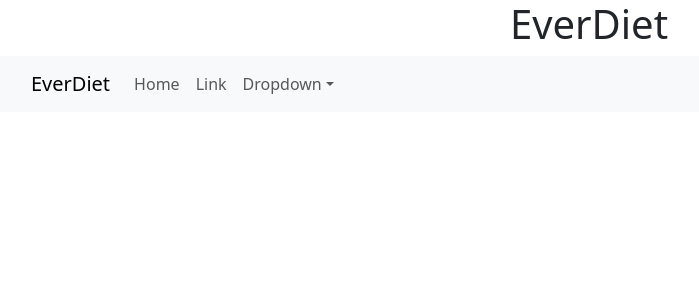
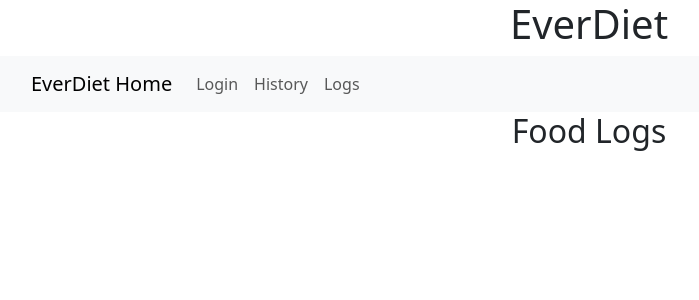
Before and after one commit to ashley773877/food-logger-frontend, a React (Create React App) app: page /Logs in a window 1280 px wide. Shown: the top 300 px of the page, without its empty margins (51-750 px from the left). Built offline with nearby package versions, Linux system fonts and the light colour scheme.

Commit message:
paths for h and logs was corrected

```diff
--- a/src/App.js
+++ b/src/App.js
@@ -1,11 +1,12 @@
 //import {useEffect, useState} from 'react'
 import './App.css';
 import { Routes, Route } from 'react-router-dom'
-import NavBar from './components/NavBar';
+
 import HomePage from './pages/HomePage'
 import LoginPage from './pages/LoginPage'
-import historyPage from './pages/historyPage';
-import logPage from './pages/LogPage';
+import HistoryPage from './pages/historyPage.js';
+import Navigation from './components/NavBar';
+import LogPage from './pages/LogPage.js';
 
 function App() {
   return (
@@ -13,12 +14,12 @@ function App() {
      <div className="App">
 
       <h1> EverDiet</h1>
-      <NavBar />
+      <Navigation />
       <Routes>
       <Route path="/" element={<HomePage />}></Route>
       <Route path="/Login" element={<LoginPage />} />
-      <Route path="/History" element={<historyPage />} />
-      <Route path="/logs" element={<logPage />} />
+      <Route path="/History" element={<HistoryPage />} />
+      <Route path="/Logs" element={<LogPage />} />
 
     </Routes>
 
--- a/src/components/NavBar.js
+++ b/src/components/NavBar.js
@@ -1,30 +1,22 @@
-import { Link}  from 'react-router-dom'
+//import { Link}  from 'react-router-dom'
 import Container from 'react-bootstrap/Container';
 import Nav from 'react-bootstrap/Nav';
 import Navbar from 'react-bootstrap/Navbar';
-import NavDropdown from 'react-bootstrap/NavDropdown';
 
-function BasicExample() {
+
+// added a navbar from react-bootstrap
+function Navigation() {
   return (
     <Navbar expand="lg" className="bg-body-tertiary">
       <Container>
-        <Navbar.Brand href="#home">EverDiet</Navbar.Brand>
+        <Navbar.Brand href="/">EverDiet Home</Navbar.Brand>
         <Navbar.Toggle aria-controls="basic-navbar-nav" />
         <Navbar.Collapse id="basic-navbar-nav">
           <Nav className="me-auto">
-            <Nav.Link href="#home">Home</Nav.Link>
-            <Nav.Link href="#link">Link</Nav.Link>
-            <NavDropdown title="Dropdown" id="basic-nav-dropdown">
-              <NavDropdown.Item href="#action/3.1">Action</NavDropdown.Item>
-              <NavDropdown.Item href="#action/3.2">
-                Another action
-              </NavDropdown.Item>
-              <NavDropdown.Item href="#action/3.3">Something</NavDropdown.Item>
-              <NavDropdown.Divider />
-              <NavDropdown.Item href="#action/3.4">
-                Separated link
-              </NavDropdown.Item>
-            </NavDropdown>
+            <Nav.Link href="/login">Login</Nav.Link>
+            <Nav.Link href="/History">History</Nav.Link>
+            <Nav.Link href="Logs">Logs</Nav.Link>
+
           </Nav>
         </Navbar.Collapse>
       </Container>
@@ -32,7 +24,7 @@ function BasicExample() {
   );
 }
 
-export default BasicExample;
+export default Navigation;
 
 
 
--- a/src/pages/LogPage.js
+++ b/src/pages/LogPage.js
@@ -1,11 +1,10 @@
 
 
+function LogPage() {
 
-
-function logPage() {
     return (
         <div>
-            <h2> Logs </h2>
+            <h2> Food Logs</h2>
 
 
         </div>
@@ -13,4 +12,4 @@ function logPage() {
 }
 
 
-export default logPage
+export default LogPage
--- a/src/pages/historyPage.js
+++ b/src/pages/historyPage.js
@@ -2,7 +2,7 @@
 
 
 
-function historyPage() {
+function HistoryPage() {
     return (
         <div>
             <h2> History</h2>
@@ -13,4 +13,4 @@ function historyPage() {
 }
 
 
-export default historyPage
+export default HistoryPage
```
